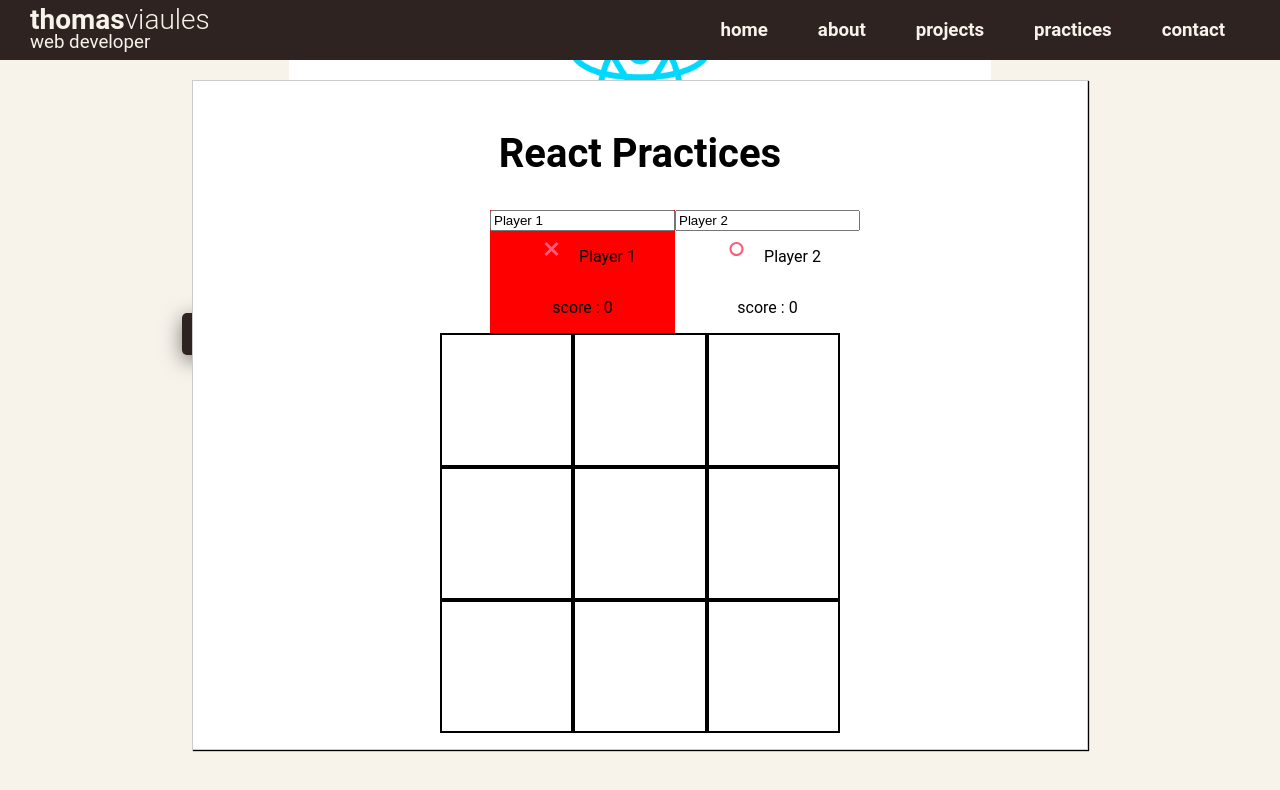
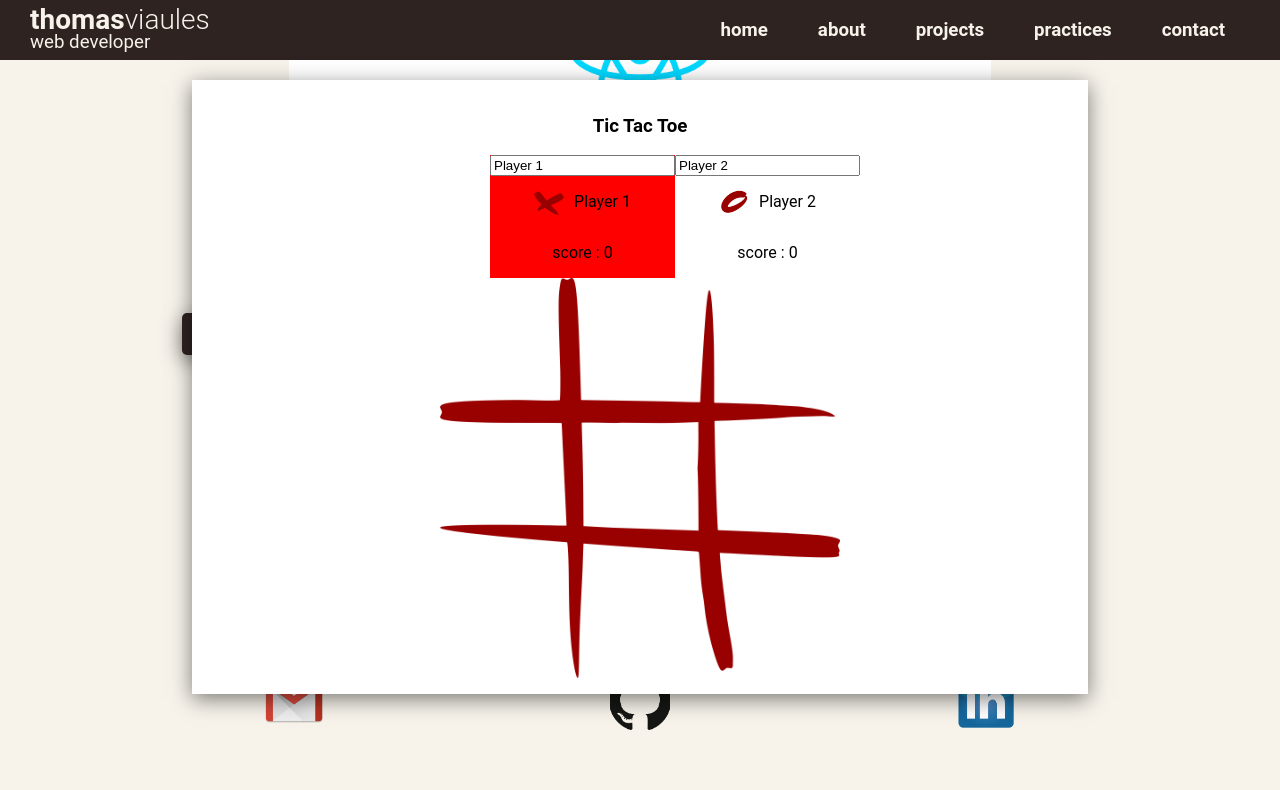
Before and after one commit to Thomas-wagon/Portfolio, a Gatsby site: page / in a window 1280 px wide. Both pictures are taken after a click on the button "Start !". Shown: the part 2903-3693 px from the top of the page. Built offline with nearby package versions, Linux system fonts and the light colour scheme; Gatsby itself is replaced by a stand-in of ours.

Commit message:
improved grid and signs

```diff
--- a/src/components/Practices/PracticesCard/Tictactoe/Case/Case.scss
+++ b/src/components/Practices/PracticesCard/Tictactoe/Case/Case.scss
@@ -1,14 +1,16 @@
 .case {
   width: 33.33%;
   height: 33.33%;
-  border: black 2px solid;
   box-sizing: border-box;
+  background-color: rgba(0, 0, 0, 0);
   background-size: cover;
   background-position: center;
+  background-size: 70%;
+  background-repeat: no-repeat;
   &.is-p1 {
-    background-image: url("../../../../../images/cross.svg");
+    background-image: url("../../../../../images/cross.png");
   }
   &.is-p2 {
-    background-image: url("../../../../../images/circle.svg");
+    background-image: url("../../../../../images/circle.png");
   }
 }
--- a/src/components/Practices/PracticesCard/Tictactoe/Player/Player.scss
+++ b/src/components/Practices/PracticesCard/Tictactoe/Player/Player.scss
@@ -8,10 +8,13 @@
   }
   .identity {
     display: flex;
+    align-items: center;
 
     img {
-      width: 15px;
-      padding-right: 5px;
+      width: 30px;
+      padding-right: 10px;
+      object-fit: cover;
+      margin: inherit;
     }
   }
 }
--- a/src/components/Practices/PracticesCard/Tictactoe/Tictactoe.js
+++ b/src/components/Practices/PracticesCard/Tictactoe/Tictactoe.js
@@ -3,9 +3,12 @@ import React, { useState } from "react"
 // style
 import "./Tictactoe.scss"
 
+// import image
+import Grid from "../../../../images/grid.png"
+
 // components
-import Cross from "../../../../images/cross.svg"
-import Circle from "../../../../images/circle.svg"
+import Cross from "../../../../images/cross.png"
+import Circle from "../../../../images/circle.png"
 import Player from "./Player/Player"
 import Case from "./Case/Case"
 
@@ -164,7 +167,7 @@ const Tictactoe = props => {
   // render
   return (
     <div id="tictactoe" className="tictactoe">
-      <h2>React Practices</h2>
+      <h3>Tic Tac Toe</h3>
       <div className="score">
         {players.map(player => (
           <Player
@@ -174,11 +177,14 @@ const Tictactoe = props => {
           />
         ))}
       </div>
-      <div className="grille">
+      <div className="game">
         {game.winner === null ? (
-          cases.map(c => (
-            <Case lacase={c} onClick={() => clickCase(c.position)} />
-          ))
+          <div className="grid">
+            <img src={Grid} alt="tictactoe grid" />
+            {cases.map(c => (
+              <Case lacase={c} onClick={() => clickCase(c.position)} />
+            ))}
+          </div>
         ) : (
           <div className="result">
             <p>
--- a/src/components/Practices/PracticesCard/Tictactoe/Tictactoe.scss
+++ b/src/components/Practices/PracticesCard/Tictactoe/Tictactoe.scss
@@ -9,11 +9,22 @@
     width: 300px;
   }
 
-  .grille {
+  .game {
     display: flex;
-    flex-flow: row wrap;
     width: 400px;
     height: 400px;
+    position: relative;
+    .grid {
+      width: 100%;
+      display: flex;
+      flex-flow: row wrap;
+      img {
+        position: absolute;
+        width: 100%;
+        margin: 0;
+        z-index: -1;
+      }
+    }
 
     button {
       margin-top: 40px;
--- a/src/components/UI/Modal/Modal.scss
+++ b/src/components/UI/Modal/Modal.scss
@@ -3,8 +3,7 @@
   z-index: 500;
   background-color: white;
   width: 70%;
-  border: 1px solid #ccc;
-  box-shadow: 1px 1px 1px black;
+  box-shadow: 0 5px 20px rgba(0, 0, 0, 0.5);
   padding: 16px;
   left: 15%;
   top: 10%;
--- a/src/styles/404.scss
+++ b/src/styles/404.scss
@@ -2,7 +2,7 @@
   position: absolute;
   display: flex;
   flex-direction: column;
-  background: F7F3EB;
+  background: #f7f3eb;
   align-items: center;
   justify-content: center;
   height: 100%;
```
Also changed, not shown: src/images/circle.png (added), src/images/cross.png (added), src/images/grid.png (added).
